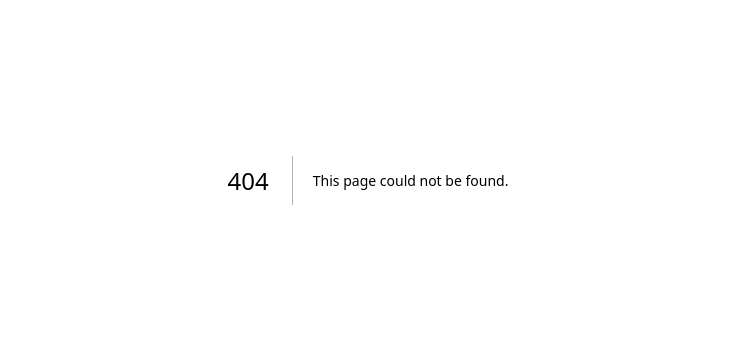
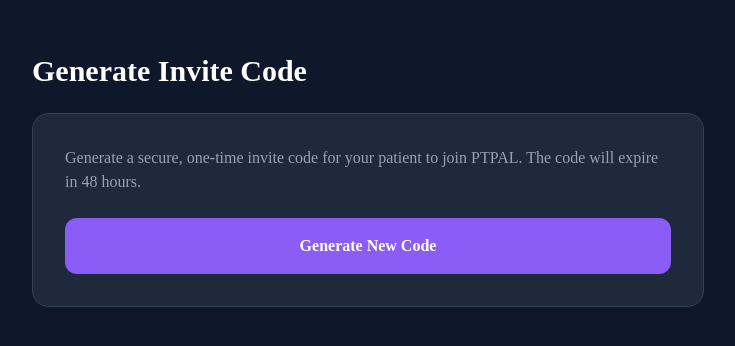
Before and after one commit to AadiJ1in/LatestPTPAL, a Next.js app: page /therapist/invite in a window 1280 px wide. Before the commit this address had no page. Shown: the part 220-566 px from the top of the page, without its empty margins (272-1007 px from the left). Built offline with nearby package versions, Linux system fonts and the light colour scheme.

Commit message:
Create page.tsx

```diff
--- /dev/null
+++ b/app/therapist/invite/page.tsx
@@ -0,0 +1,86 @@
+"use client";
+import { useState } from "react";
+import { Copy, CheckCircle, Clock } from "lucide-react";
+import { motion } from "framer-motion";
+
+export default function CreateInvite() {
+  const [code, setCode] = useState<string | null>(null);
+  const [copied, setCopied] = useState(false);
+  const [loading, setLoading] = useState(false);
+
+  const generateCode = async () => {
+    setLoading(true);
+    // In production: Call Supabase Edge Function to create secure token
+    setTimeout(() => {
+      // Mocking the secure code generation
+      const randomPart = () => Math.random().toString(36).substring(2, 6).toUpperCase();
+      setCode(`PTPAL-${randomPart()}-${randomPart()}-${randomPart()}`);
+      setLoading(false);
+    }, 1000);
+  };
+
+  const copyToClipboard = () => {
+    if (code) {
+      navigator.clipboard.writeText(code);
+      setCopied(true);
+      setTimeout(() => setCopied(false), 2000);
+    }
+  };
+
+  return (
+    <div className="min-h-screen bg-ptpal-bg text-white flex items-center justify-center p-4">
+      <div className="w-full max-w-2xl">
+        <h1 className="text-3xl font-bold mb-6">Generate Invite Code</h1>
+
+        <div className="bg-slate-800 p-8 rounded-2xl border border-slate-700">
+          <p className="text-slate-400 mb-6">
+            Generate a secure, one-time invite code for your patient to join PTPAL.
+            The code will expire in 48 hours.
+          </p>
+
+          {!code ? (
+            <button
+              onClick={generateCode}
+              disabled={loading}
+              className="w-full bg-ptpal-accent hover:bg-violet-600 text-white font-bold py-4 px-6 rounded-xl transition-all disabled:opacity-50"
+            >
+              {loading ? "Generating Secure Code..." : "Generate New Code"}
+            </button>
+          ) : (
+            <motion.div
+              initial={{ opacity: 0, y: 10 }}
+              animate={{ opacity: 1, y: 0 }}
+              className="text-center"
+            >
+              <div className="bg-slate-900 border-2 border-dashed border-slate-600 p-6 rounded-xl mb-6 relative">
+                <p className="text-xs text-slate-500 uppercase tracking-wider mb-2">Patient Invite Code</p>
+                <p className="text-3xl font-mono font-bold text-ptpal-gold tracking-widest">{code}</p>
+              </div>
+
+              <div className="flex gap-4">
+                <button
+                  onClick={copyToClipboard}
+                  className="flex-1 bg-slate-700 hover:bg-slate-600 text-white font-bold py-3 px-6 rounded-xl flex items-center justify-center gap-2"
+                >
+                  {copied ? <CheckCircle size={20} /> : <Copy size={20} />}
+                  {copied ? "Copied!" : "Copy Code"}
+                </button>
+
+                <button
+                  onClick={() => setCode(null)}
+                  className="flex-1 bg-transparent border border-slate-600 hover:border-slate-400 text-white font-bold py-3 px-6 rounded-xl"
+                >
+                  Create Another
+                </button>
+              </div>
+
+              <div className="mt-6 flex items-center justify-center gap-2 text-xs text-slate-500">
+                <Clock size={14} /> Expires in 48 hours
+              </div>
+            </motion.div>
+          )}
+        </div>
+      </div>
+    </div>
+  );
+}
```
